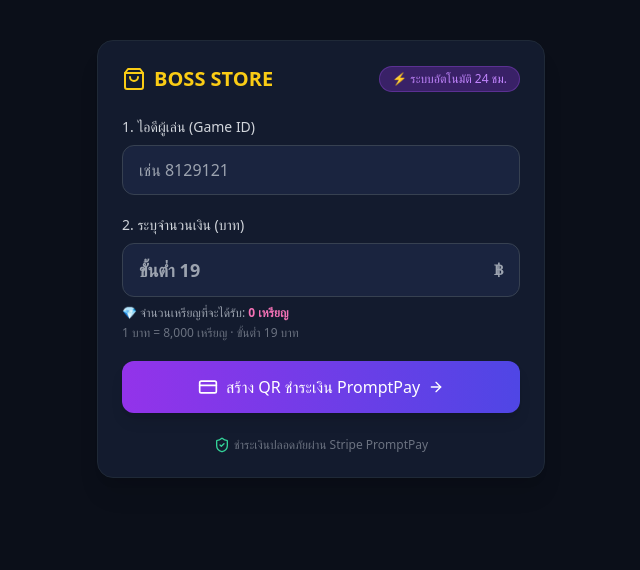
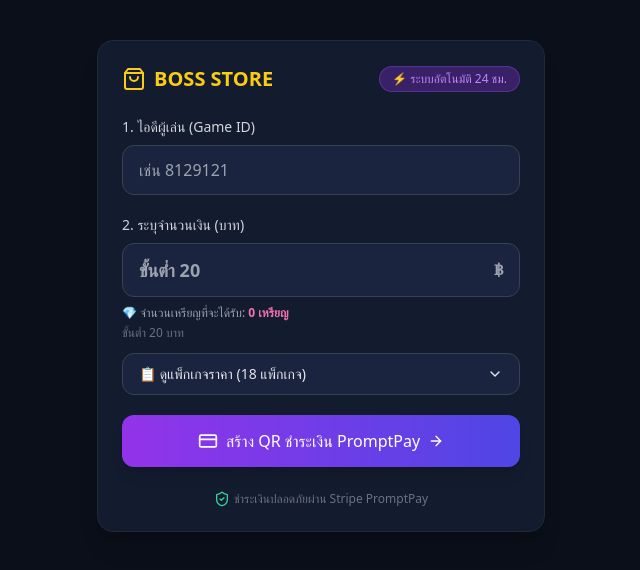
Before and after one commit to bossstore26-glitch/boss-store, a React (Vite) app: page / in a window 1280 px wide. Shown: the top 570 px of the page, without its empty margins (319-959 px from the left). Built offline with nearby package versions, Linux system fonts and the light colour scheme.

Commit message:
Add files via upload

```diff
--- /dev/null
+++ b/api/_rates.js
@@ -0,0 +1,71 @@
+// ตารางเรทราคา BOSS STORE (ใช้ร่วมกันทั้งหน้าเว็บและ API)
+// ไฟล์ขึ้นต้นด้วย _ Vercel จะไม่ทำเป็น API endpoint
+// ⚠️ ถ้าแก้ตารางนี้ ต้องแก้ PACKAGES ใน "python bot_server.py" ให้ตรงกันด้วย ไม่งั้นบอทจะบล็อกออเดอร์
+export const PACKAGES = [
+  { baht: 20, chips: 160000 },
+  { baht: 25, chips: 200000 },
+  { baht: 30, chips: 240000 },
+  { baht: 35, chips: 280000 },
+  { baht: 40, chips: 320000 },
+  { baht: 45, chips: 360000 },
+  { baht: 50, chips: 400000 },
+  { baht: 55, chips: 450000 },
+  { baht: 60, chips: 520000 },
+  { baht: 65, chips: 570000 },
+  { baht: 70, chips: 610000 },
+  { baht: 75, chips: 670000 },
+  { baht: 80, chips: 720000 },
+  { baht: 85, chips: 760000 },
+  { baht: 90, chips: 810000 },
+  { baht: 95, chips: 870000 },
+  { baht: 100, chips: 920000 },
+  { baht: 110, chips: 1000000 },
+];
+
+export const MIN_BAHT = PACKAGES[0].baht; // 20
+export const MAX_BAHT = 50000;            // กันกรอกผิดหรือยอดใหญ่ผิดปกติ
+
+// เหมือนบอท Telegram (truemoney-webhook/server.js) ทุกอย่าง:
+// - ยอดตรงแพ็กเกจ → ตามตาราง
+// - ยอดระหว่างแพ็กเกจ → เทียบเรทเส้นตรงระหว่าง 2 แพ็กเกจที่ใกล้ที่สุด เช่น 61 บาท = 530,000
+// - เกิน 110 บาท → แตกเป็นชุด 110 บาท (=1M) บวกเรทเศษที่เหลือ เช่น 128 บาท = 1,144,000
+//   (เศษต่ำกว่า 20 บาท เทียบเส้นตรงจาก 0 บาท = 0 เหรียญ)
+
+// ปัดครึ่งขึ้นแบบ Math.round ด้วยจำนวนเต็ม ให้ตรงกับบอท Python
+function roundDiv(num, den) {
+  return Math.floor((2 * num + den) / (2 * den));
+}
+
+function interpolate(baht, lowBaht, lowChips, highBaht, highChips) {
+  return lowChips + roundDiv((baht - lowBaht) * (highChips - lowChips), highBaht - lowBaht);
+}
+
+function withinTable(baht) {
+  if (baht === 0) return 0;
+  const exact = PACKAGES.find((p) => p.baht === baht);
+  if (exact) return exact.chips;
+  const first = PACKAGES[0];
+  if (baht < first.baht) return interpolate(baht, 0, 0, first.baht, first.chips);
+  for (let k = 0; k < PACKAGES.length - 1; k++) {
+    const lo = PACKAGES[k];
+    const hi = PACKAGES[k + 1];
+    if (lo.baht <= baht && baht <= hi.baht) return interpolate(baht, lo.baht, lo.chips, hi.baht, hi.chips);
+  }
+  return 0;
+}
+
+export function chipsFor(baht) {
+  if (!Number.isInteger(baht) || baht < MIN_BAHT || baht > MAX_BAHT) return 0;
+  const top = PACKAGES[PACKAGES.length - 1];
+  if (baht <= top.baht) return withinTable(baht);
+  const whole = Math.floor(baht / top.baht);
+  return whole * top.chips + withinTable(baht - whole * top.baht);
+}
+
+// ข้อความอธิบายวิธีคิด (แสดงใต้ช่องจำนวนเงิน)
+export function rateNote(baht) {
+  if (!chipsFor(baht)) return '';
+  if (PACKAGES.some((p) => p.baht === baht)) return 'ราคาตรงแพ็กเกจ';
+  if (baht > PACKAGES[PACKAGES.length - 1].baht) return 'แตกเป็นชุด 110฿ = 1M บวกเรทเศษที่เหลือ';
+  return 'เทียบเรทระหว่างแพ็กเกจใกล้เคียง';
+}
--- a/src/App.jsx
+++ b/src/App.jsx
@@ -1,11 +1,9 @@
 import React, { useEffect, useRef, useState } from 'react';
-import { ShoppingBag, CreditCard, ShieldCheck, ArrowRight, CheckCircle2, Loader2 } from 'lucide-react';
+import { ShoppingBag, CreditCard, ShieldCheck, ArrowRight, CheckCircle2, Loader2, ChevronDown } from 'lucide-react';
 import QRCode from 'qrcode';
+// ตารางเรทเดียวกับ server (server เป็นตัวตัดสินจริง หน้าเว็บใช้แสดงผล)
+import { PACKAGES, MIN_BAHT, MAX_BAHT, chipsFor, rateNote } from '../api/_rates.js';
 
-// ต้องตรงกับ api/create-promptpay.js (server เป็นตัวตัดสินจริง ค่านี้ใช้แสดงผลเท่านั้น)
-const CHIPS_PER_BAHT = 8000;
-const MIN_BAHT = 19;
-const MAX_BAHT = 50000;
 const POLL_MS = 3000;
 const STORAGE_KEY = 'bossstore_pending_qr';
 
@@ -189,9 +187,10 @@ export default function App() {
   const [customAmount, setCustomAmount] = useState('');
   const [loading, setLoading] = useState(false);
   const [pending, setPending] = useState(loadPending);
+  const [showPackages, setShowPackages] = useState(false);
 
   const baht = Number(customAmount);
-  const chipsAmount = Number.isInteger(baht) && baht > 0 ? baht * CHIPS_PER_BAHT : 0;
+  const chipsAmount = chipsFor(baht);
 
   // สร้าง QR PromptPay แล้วแสดงบนหน้านี้เลย
   const handleCheckout = async (e) => {
@@ -296,9 +295,43 @@ export default function App() {
             <p className="text-xs text-gray-400 mt-2">
               💎 จำนวนเหรียญที่จะได้รับ: <span className="text-pink-400 font-bold">{chipsAmount.toLocaleString()} เหรียญ</span>
               <span className="block mt-1 text-gray-500">
-                1 บาท = {CHIPS_PER_BAHT.toLocaleString()} เหรียญ · ขั้นต่ำ {MIN_BAHT} บาท
+                ขั้นต่ำ {MIN_BAHT} บาท
+                {chipsAmount ? ` · ${rateNote(baht)}` : ''}
               </span>
             </p>
+
+            {/* เมนูเปิดดูแพ็กเกจ */}
+            <button
+              type="button"
+              onClick={() => setShowPackages((v) => !v)}
+              className="mt-3 w-full flex items-center justify-between bg-[#1a243f] border border-gray-700 hover:border-purple-500 rounded-xl px-4 py-2.5 text-sm text-gray-200 transition"
+              aria-expanded={showPackages}
+            >
+              <span>📋 ดูแพ็กเกจราคา ({PACKAGES.length} แพ็กเกจ)</span>
+              <ChevronDown className={`w-4 h-4 transition-transform ${showPackages ? 'rotate-180' : ''}`} />
+            </button>
+            {showPackages && (
+              <div className="mt-2 grid grid-cols-1 min-[340px]:grid-cols-2 gap-2">
+                {PACKAGES.map((p) => {
+                  const selected = p.baht === baht;
+                  return (
+                    <button
+                      key={p.baht}
+                      type="button"
+                      onClick={() => { setCustomAmount(String(p.baht)); setShowPackages(false); }}
+                      className={`flex items-center justify-between gap-2 rounded-lg px-3 py-2 text-sm border transition ${
+                        selected
+                          ? 'bg-purple-600/30 border-purple-400'
+                          : 'bg-[#1a243f] border-gray-700 hover:border-purple-500'
+                      }`}
+                    >
+                      <span className="font-semibold text-pink-300">{p.chips.toLocaleString()}</span>
+                      <span className="font-bold text-yellow-400">{p.baht}฿</span>
+                    </button>
+                  );
+                })}
+              </div>
+            )}
           </div>
 
           {/* ปุ่มกดชำระเงิน */}
```
Also changed, not shown: api/create-checkout-session.js (+3 -5 lines), api/create-promptpay.js (+3 -5 lines).
